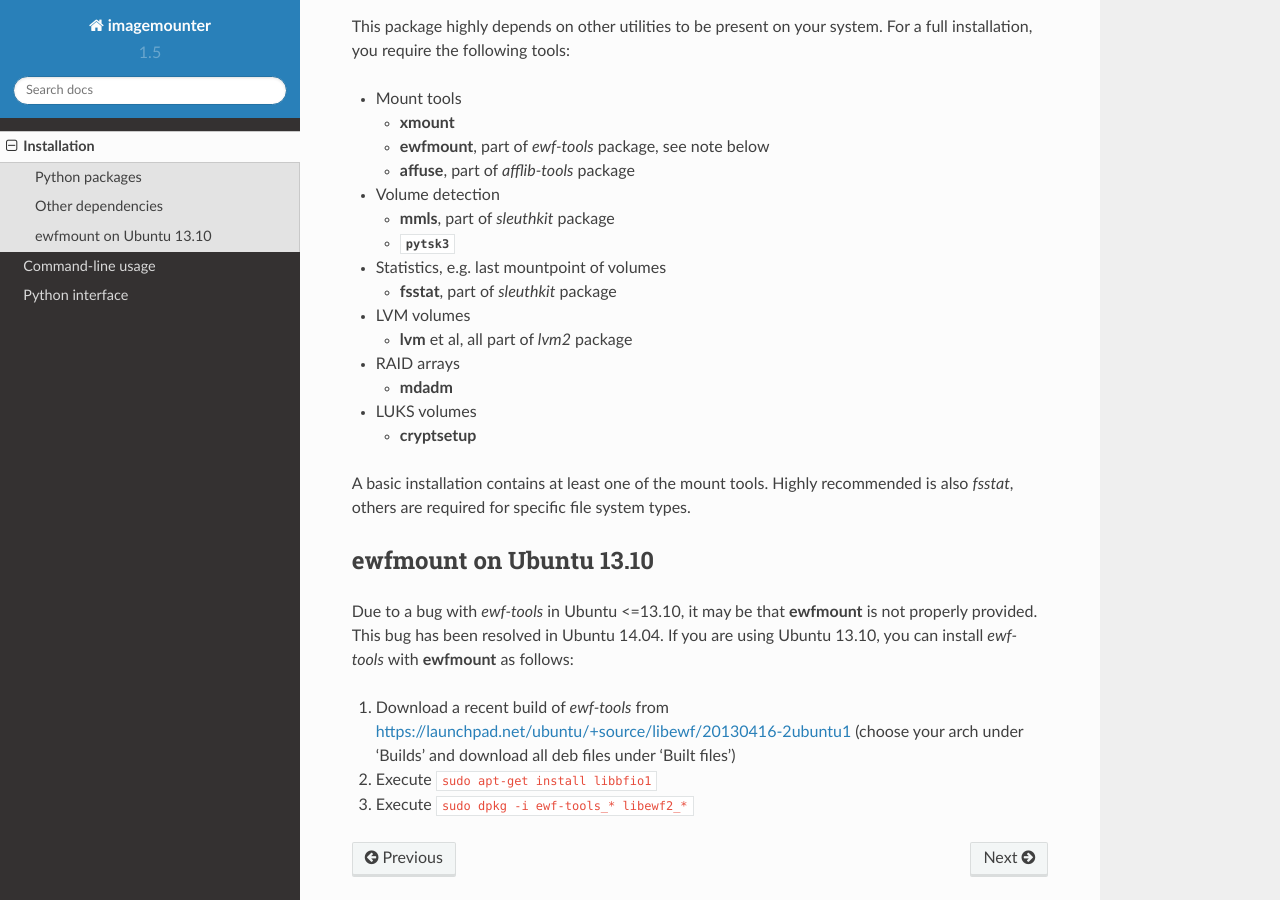
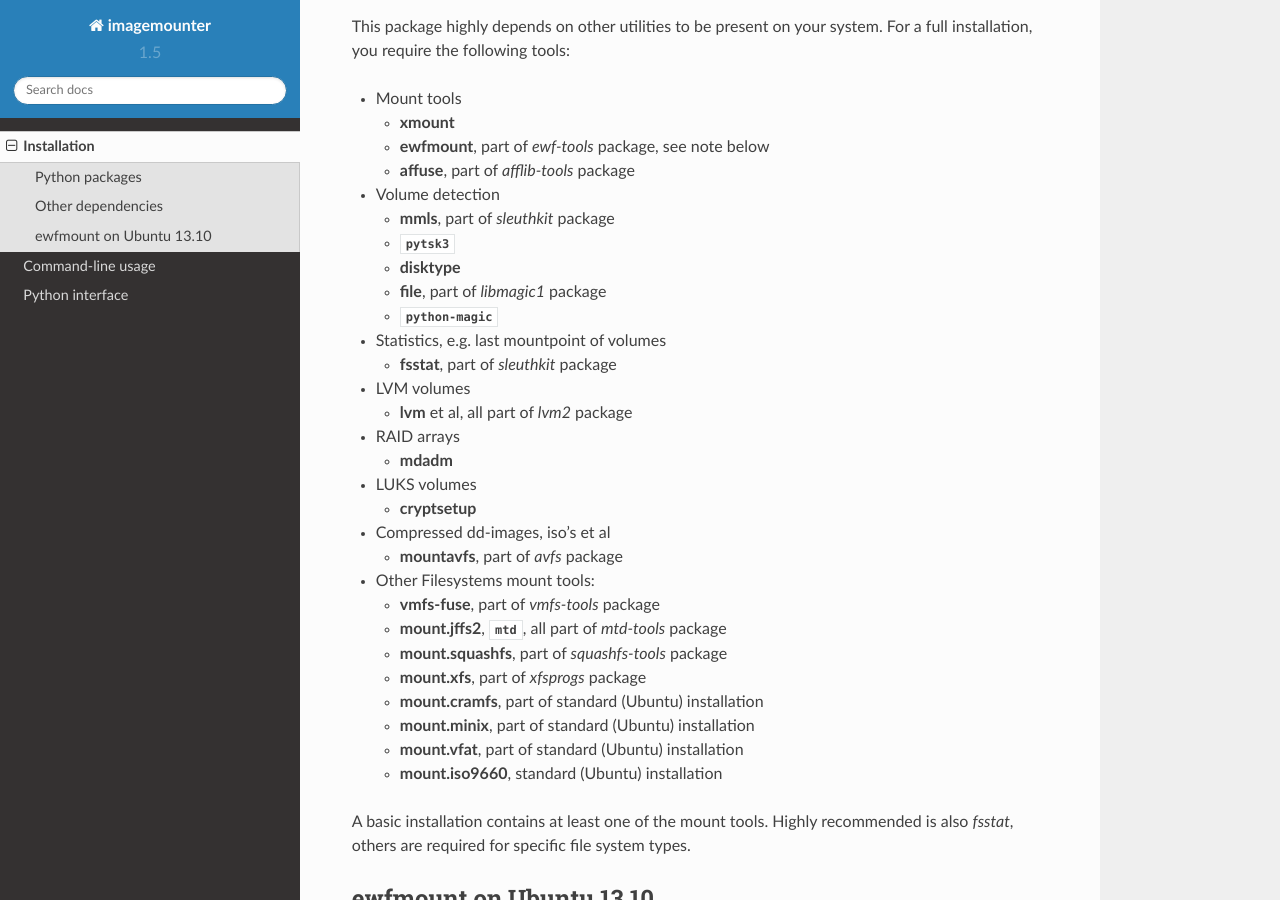
Before and after one commit to ralphje/imagemounter, a Sphinx documentation site: the page built from docs/installation.rst, in a window 1280 px wide and 900 px high, scrolled down 584 px. Built offline with Sphinx 7.4.7 and the Read the Docs theme 2.0.0, drawn with Linux system fonts in a browser that asks for light colours.

Commit message:
Worked on documentation and reviewing my own changes

```diff
--- a/docs/installation.rst
+++ b/docs/installation.rst
@@ -29,6 +29,9 @@ following tools:
 
   * :command:`mmls`, part of *sleuthkit* package
   * :mod:`pytsk3`
+  * :command:`disktype`
+  * :command:`file`, part of *libmagic1* package
+  * :mod:`python-magic`
 
 * Statistics, e.g. last mountpoint of volumes
 
@@ -46,6 +49,21 @@ following tools:
 
   * :command:`cryptsetup`
 
+* Compressed dd-images, iso's et al
+
+  * :command:`mountavfs`, part of *avfs* package
+
+* Other Filesystems mount tools:
+
+  * :command:`vmfs-fuse`, part of *vmfs-tools* package
+  * :command:`mount.jffs2`, :mod:`mtd`, all part of *mtd-tools* package
+  * :command:`mount.squashfs`, part of *squashfs-tools* package
+  * :command:`mount.xfs`, part of *xfsprogs* package
+  * :command:`mount.cramfs`, part of standard (Ubuntu) installation
+  * :command:`mount.minix`, part of standard (Ubuntu) installation
+  * :command:`mount.vfat`, part of standard (Ubuntu) installation
+  * :command:`mount.iso9660`, standard (Ubuntu) installation
+
 A basic installation contains at least one of the mount tools. Highly recommended is also `fsstat`, others are required
 for specific file system types.
 
```
Also changed, not shown: README.md (+3 -2 lines), 1 other file.
